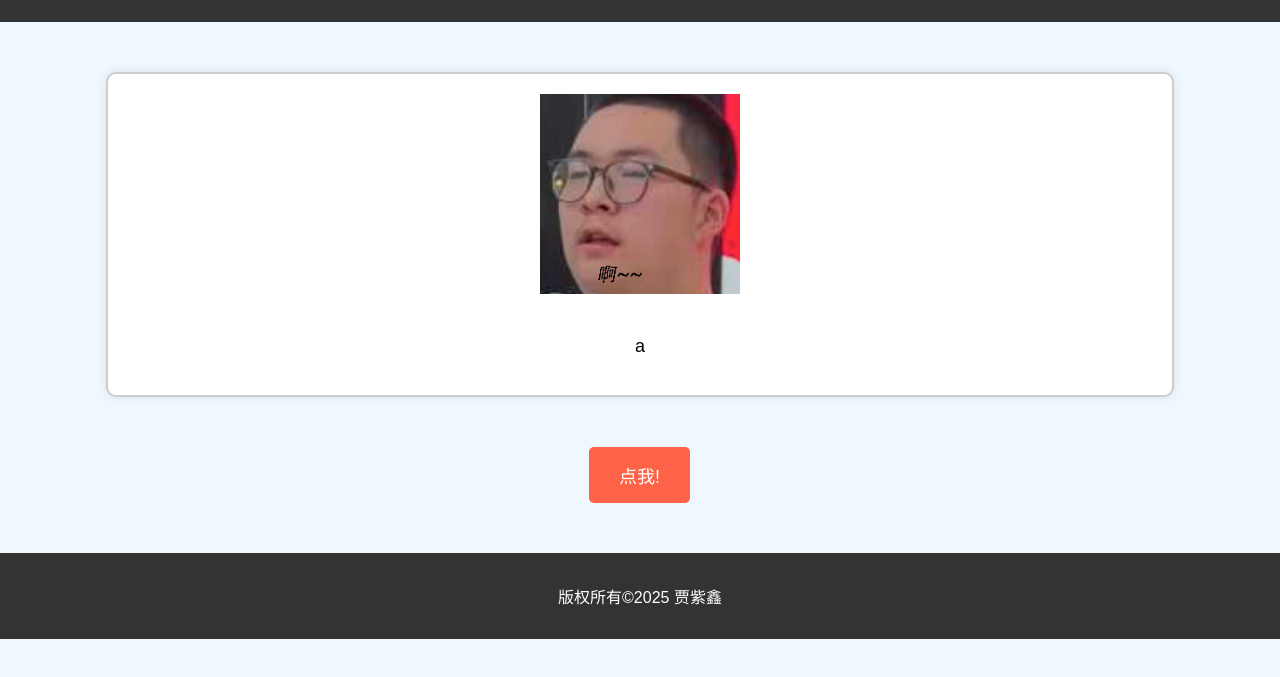
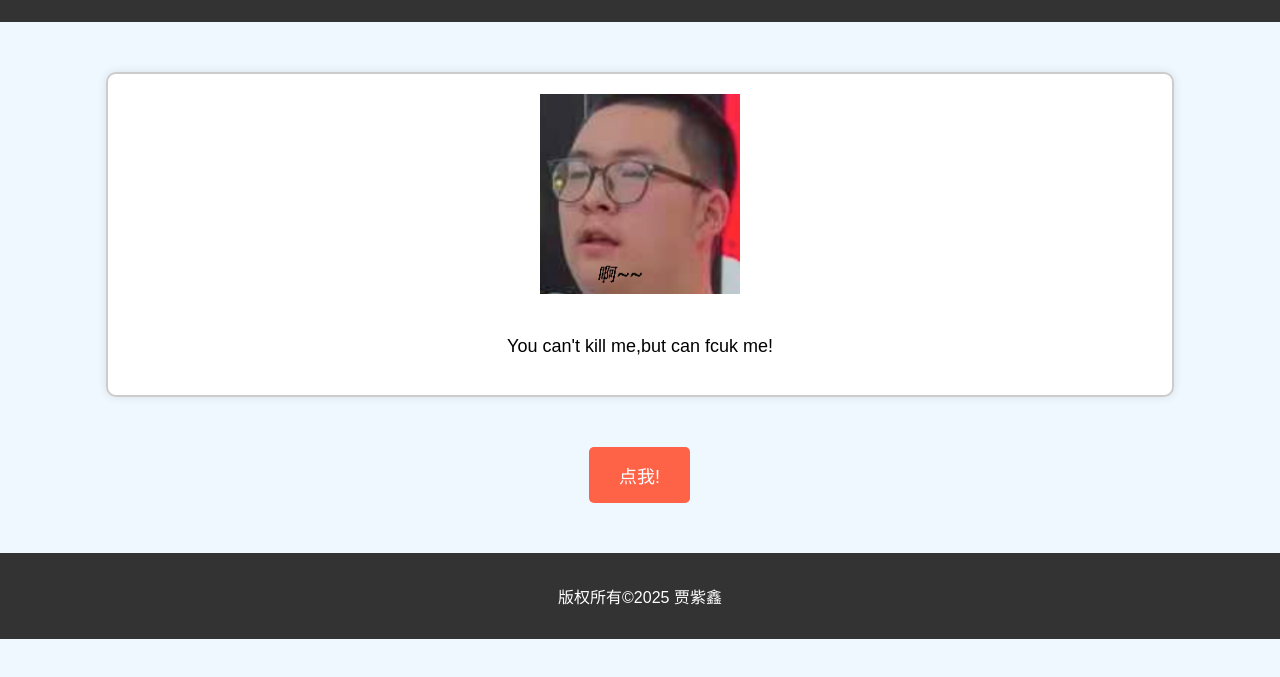
Before and after one commit to WangYanbo01/crispy-waffle, a plain HTML site: page index.html in a window 1280 px wide. Shown: the part 107-784 px from the top of the page. Drawn offline with nearby package versions, Linux system fonts and the light colour scheme.

Commit message:
index.html

```diff
--- a/index.html
+++ b/index.html
@@ -70,7 +70,7 @@
   <main>
     <section class="fun-section animate__animated animate__rotateIn">
       <img src="a.jpg" alt="" class="fun-image animate__animated animate__pulse">
-      <p class="fun-text animate__animated animate__fadeInUp">a</p>
+      <p class="fun-text animate__animated animate__fadeInUp">You can't kill me,but can fcuk me!</p>
     </section>
     <section class="interactive-section">
       <button id="magic-button" class="animate__animated animate__rubberBand">点我!</button>
```
